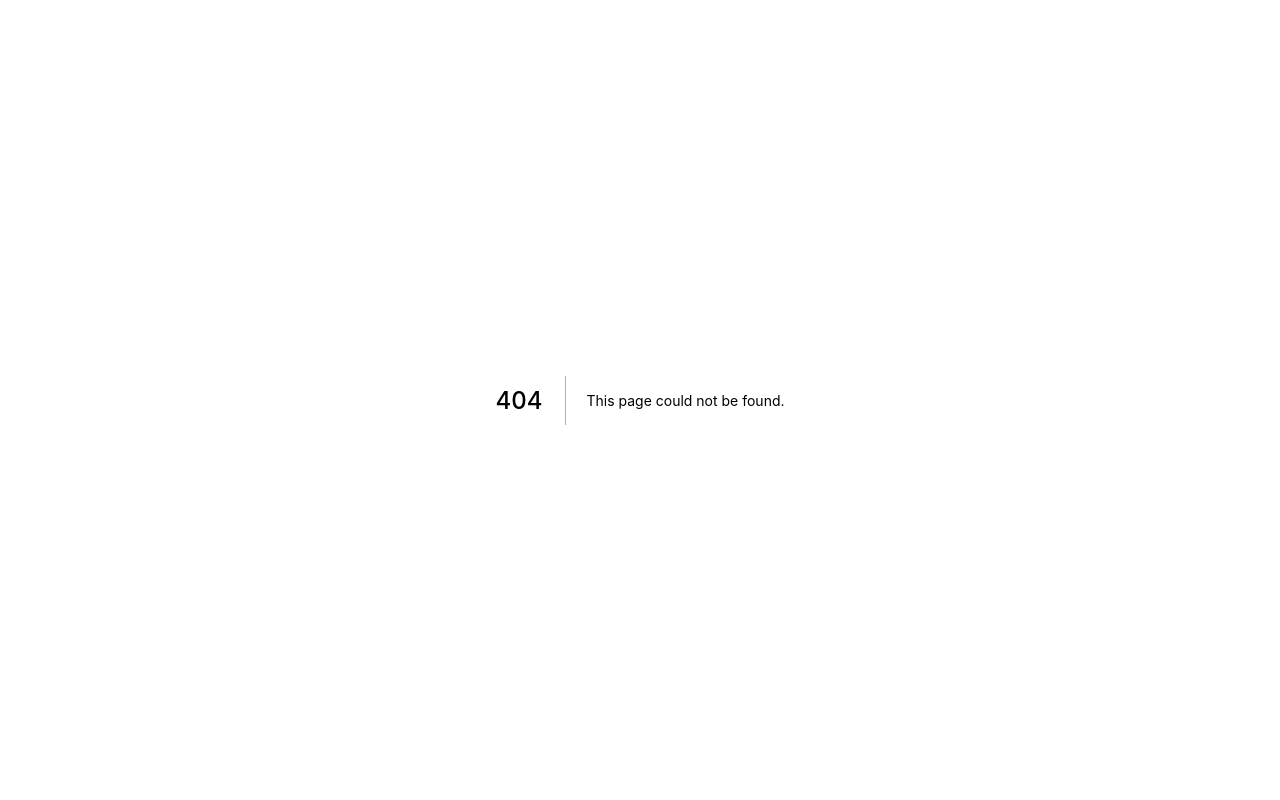
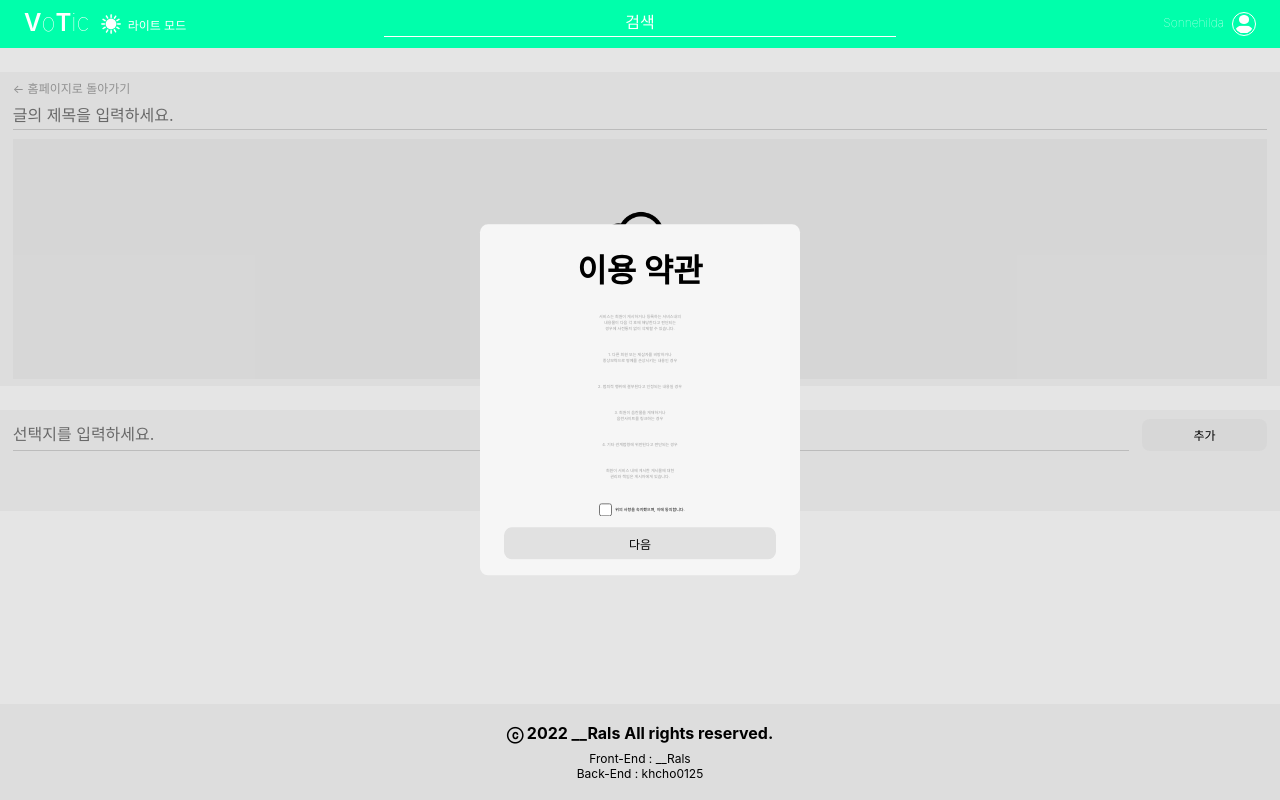
Before and after one commit to Sonnehilda/VoTic, a Next.js app: page /write in a window 1280 px wide. Before the commit this address had no page. Built offline with nearby package versions, Linux system fonts and the light colour scheme.

Commit message:
Added Write Page.

```diff
--- /dev/null
+++ b/pages/write.tsx
@@ -0,0 +1,76 @@
+import { useContext, useEffect, useRef, useState } from "react";
+import { css } from "@emotion/react";
+import { ThemeColorContext } from "../context/Theme";
+import Header from "../component/Header";
+import Footer from "../component/Footer";
+import LoginModal from "../component/LoginModal";
+import PolicyModal from "../component/PolicyModal";
+import RegisterModal from "../component/RegisterModal";
+import { NextRouter, useRouter } from "next/router";
+import WriteVote from "../component/WriteVote";
+import CreateOption from "../component/CreateOption";
+import AdviseModal from "../component/AdviseModal";
+
+export default function Write() {
+  const titleRef = useRef<HTMLInputElement>(null);
+
+  const [modalState, setModalState] = useState<string>("");
+  const { themeColor, toggleThemeColor } = useContext(ThemeColorContext);
+
+  const router: NextRouter = useRouter();
+
+  useEffect(() => {
+    if (router.isReady) {
+      if (
+        localStorage.getItem("themeColor") &&
+        themeColor !== localStorage.getItem("themeColor")
+      )
+        toggleThemeColor();
+      setModalState("advise");
+    }
+    // eslint-disable-next-line react-hooks/exhaustive-deps
+  }, [router.isReady]);
+
+  return (
+    <>
+      <Header setModalState={setModalState} themeId={`${themeColor}0`} />
+      <div css={wrapper}>
+        {modalState === "login" && (
+          <LoginModal
+            setModalState={setModalState}
+            themeId={`${themeColor}0`}
+          />
+        )}
+        {modalState === "policy" && (
+          <PolicyModal
+            setModalState={setModalState}
+            themeId={`${themeColor}0`}
+          />
+        )}
+        {modalState === "register" && (
+          <RegisterModal
+            setModalState={setModalState}
+            themeId={`${themeColor}0`}
+          />
+        )}
+        {modalState === "advise" && (
+          <AdviseModal
+            setModalState={setModalState}
+            themeId={`${themeColor}0`}
+          />
+        )}
+
+        <WriteVote titleRef={titleRef} themeId={`${themeColor}0`} />
+        <CreateOption titleRef={titleRef} themeId={`${themeColor}0`} />
+      </div>
+      <Footer themeId={`${themeColor}0`} />
+    </>
+  );
+}
+
+const wrapper = css`
+  padding-top: 3rem;
+
+  height: auto;
+  min-height: calc(100vh - 6rem);
+`;
```
